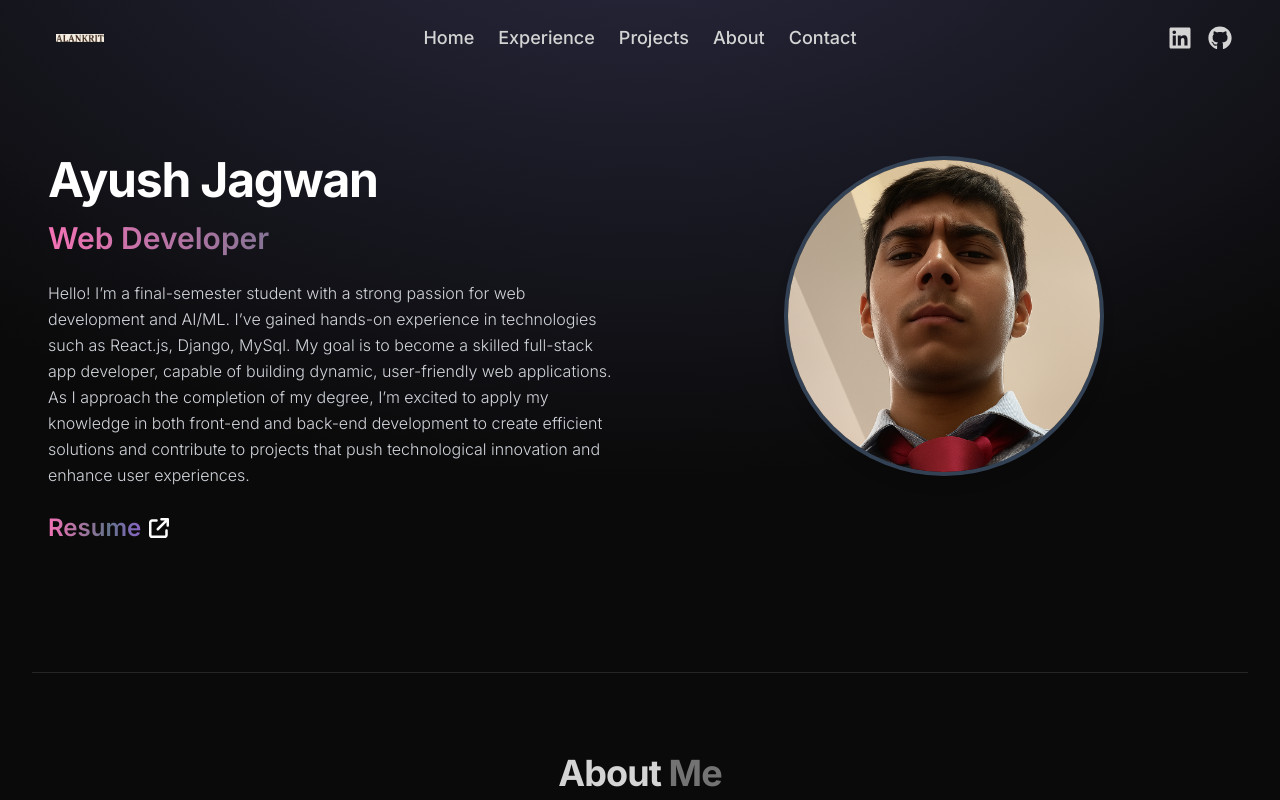
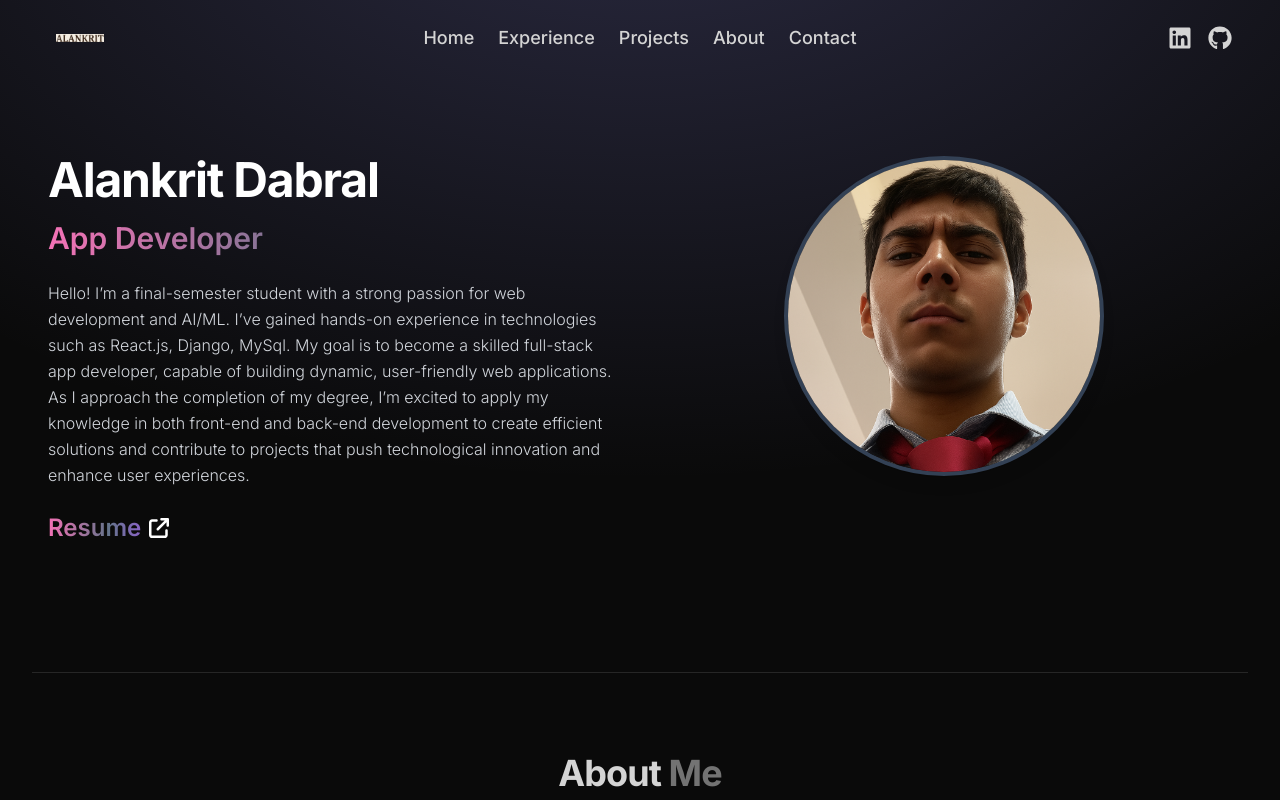
Before and after one commit to alankritdabral/Portfolio, a React (Vite) app: page / in a window 1280 px wide. Shown: the top 800 px of the page. Built offline with nearby package versions, Linux system fonts and the light colour scheme.

Commit message:
Update Hero.jsx

```diff
--- a/src/components/Hero.jsx
+++ b/src/components/Hero.jsx
@@ -29,7 +29,7 @@
             animate="visible"
             className="text-4xl md:text-5xl font-bold leading-tight tracking-tight text-white"
           >
-            Ayush Jagwan
+            Alankrit Dabral
           </motion.h1>
 
           <motion.h2
@@ -38,7 +38,7 @@
             animate="visible"
             className="mt-4 bg-gradient-to-r from-pink-400 via-slate-500 to-purple-500 bg-clip-text text-2xl md:text-3xl font-semibold text-transparent"
           >
-            Web Developer
+            App Developer
           </motion.h2>
 
           <motion.p
@@ -52,7 +52,7 @@
 
           <div className="mt-6">
             <a
-              href="https://drive.google.com/file/d/127oAuSVa9dN-gq-ULL2E6LokTFMPIjX5/view"
+              href="https://drive.google.com/file/d/1Vnf-9Gmef4bfJ2NGnP4X9TUIz6nT1xg8/view?usp=sharing"
               target="_blank"
               rel="noopener noreferrer"
               className="inline-flex items-center gap-2 bg-gradient-to-r from-pink-400 via-slate-500 to-purple-500 bg-clip-text text-xl md:text-2xl font-semibold text-transparent hover:underline"
@@ -70,7 +70,7 @@
             animate={{ x: 0, opacity: 1 }}
             transition={{ duration: 0.8, delay: 1.2 }}
             src={profilePic}
-            alt="Ayush Jagwan"
+            alt="Alankrit Dabral"
             className="w-64 h-64 md:w-80 md:h-80 object-cover rounded-full shadow-lg border-4 border-slate-700"
           />
         </div>
```
